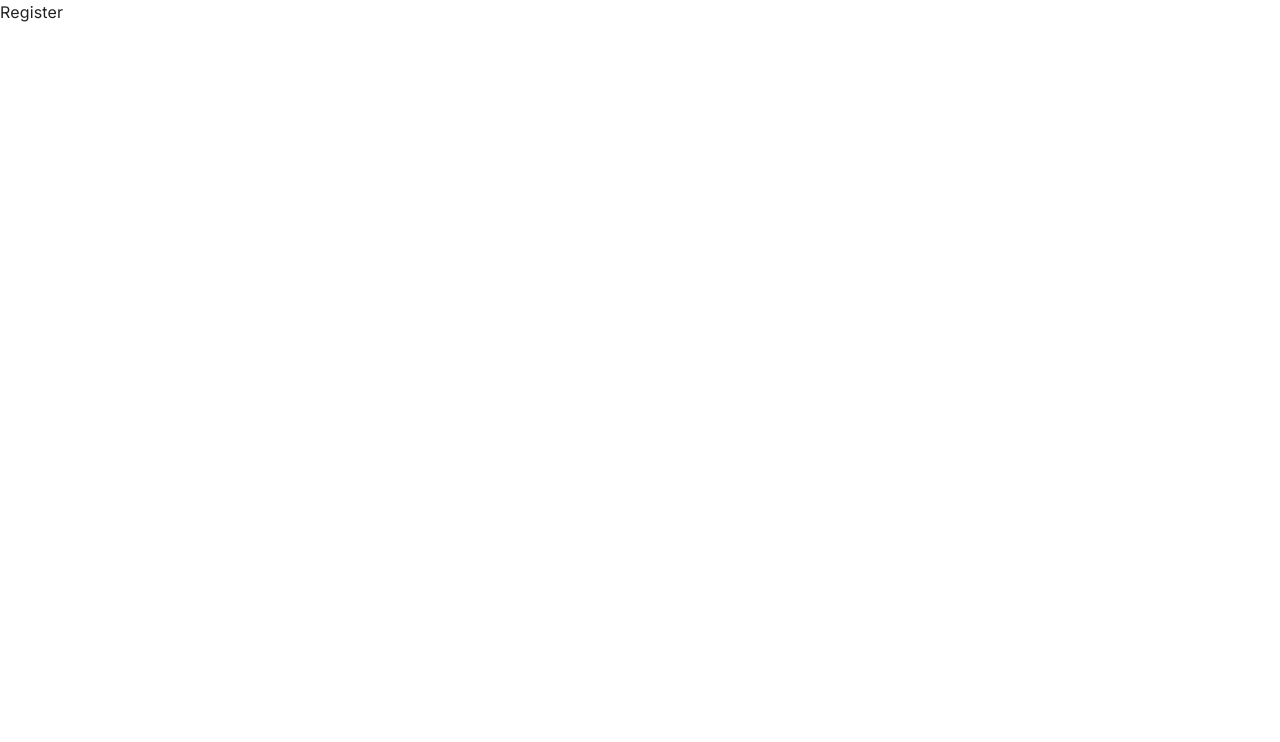
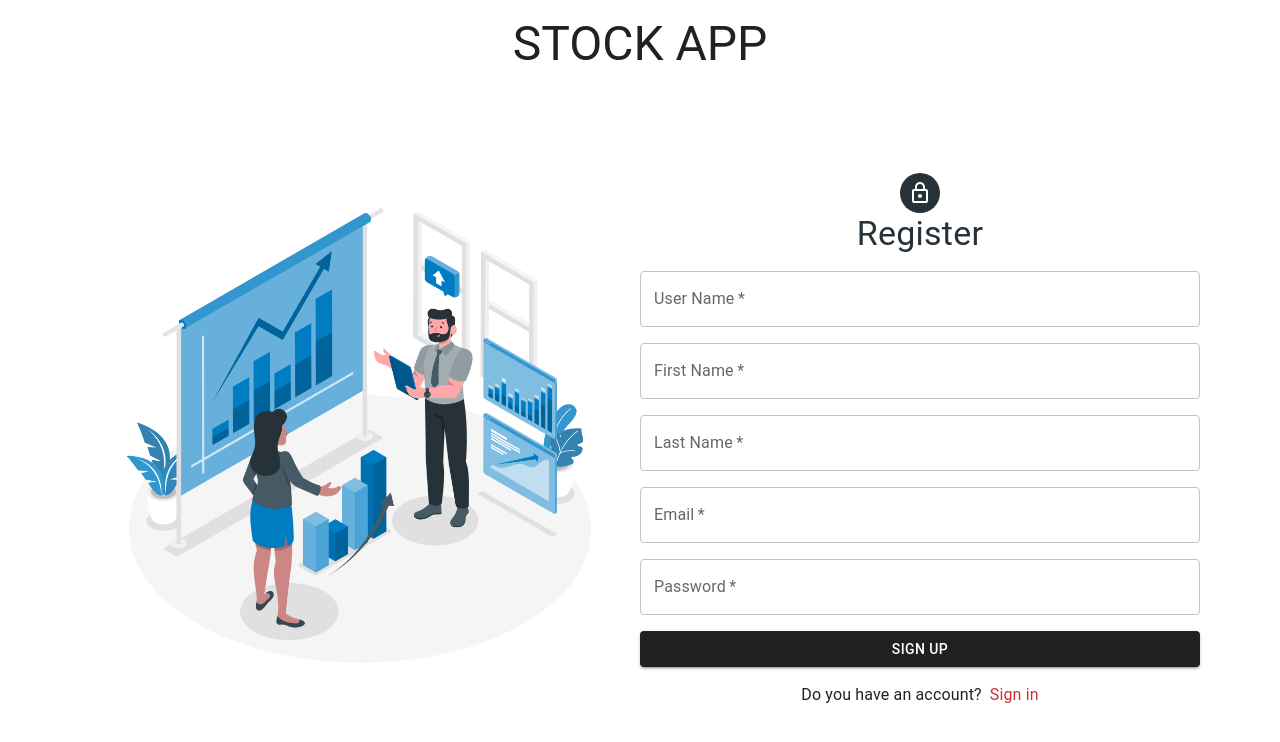
Before and after one commit to furkan-dogu/stock-app-with-nextjs, a Next.js app: page /register in a window 1280 px wide. Shown: the top 742 px of the page. Built offline with nearby package versions, Linux system fonts and the light colour scheme; no server answers.

Commit message:
register

```diff
--- a/app/(public)/register/page.jsx
+++ b/app/(public)/register/page.jsx
@@ -1,9 +1,197 @@
-import React from 'react'
+"use client";
 
-const Register = () => {
+import Avatar from "@mui/material/Avatar";
+import Button from "@mui/material/Button";
+import TextField from "@mui/material/TextField";
+import Grid from "@mui/material/Grid";
+import Box from "@mui/material/Box";
+import LockOutlinedIcon from "@mui/icons-material/LockOutlined";
+import Typography from "@mui/material/Typography";
+import Container from "@mui/material/Container";
+import { useRouter } from "next/navigation";
+import { object, string } from "yup";
+import image from "@/public/result.png";
+import Image from "next/image";
+import { Stack } from "@mui/material";
+import { Form, Formik } from "formik";
+import useAuthCalls from "@/hooks/useAuthCalls";
+
+export default function Register() {
+  const router = useRouter();
+  const { register } = useAuthCalls();
+
+  const loginSchema = object({
+    username: string().required("User name entry is mandatory."),
+    firstName: string().required("First name entry is mandatory."),
+    lastName: string().required("Last name entry is mandatory."),
+    email: string()
+      .email("Please enter a valid e-mail.")
+      .required("E-mail entry is mandatory."),
+    password: string()
+      .required("Password is mandatory.")
+      .min(8, "The password must contain at least 8 characters.")
+      .max(16, "The password must contain a maximum of 16 characters.")
+      .matches(/\d+/, "The password must contain at least one number.")
+      .matches(
+        /[a-z]/,
+        "The password must contain at least one lower case letter."
+      )
+      .matches(
+        /[A-Z]/,
+        "The password must contain at least one capital letter."
+      )
+      .matches(
+        /[@$!%*?&]+/,
+        "The password must contain at least one special character (@$!%*?&)."
+      ),
+  });
+
   return (
-    <div>Register</div>
-  )
+    <Container maxWidth="lg">
+      <Grid
+        container
+        justifyContent={"center"}
+        direction={"row-reverse"}
+        rowSpacing={2}
+        sx={{
+          height: "100vh",
+          p: 2,
+        }}
+      >
+        <Grid item xs={12} mb={3}>
+          <Typography variant="h3" color="primary" align="center">
+            STOCK APP
+          </Typography>
+        </Grid>
+        <Grid item xs={12} sm={10} md={6}>
+          <Avatar sx={{ bgcolor: "secondary.main", margin: "auto" }}>
+            <LockOutlinedIcon />
+          </Avatar>
+          <Typography
+            variant="h4"
+            align="center"
+            color={"secondary.main"}
+            mb={2}
+          >
+            Register
+          </Typography>
+          <Formik
+            initialValues={{
+              email: "",
+              password: "",
+              username: "",
+              firstName: "",
+              lastName: "",
+            }}
+            validationSchema={loginSchema}
+            onSubmit={(values, actions) => {
+              register(values);
+              actions.resetForm();
+              actions.setSubmitting(false);
+            }}
+          >
+            {({ handleChange, values, touched, errors, handleBlur }) => (
+              <Form>
+                <Box sx={{ display: "flex", flexDirection: "column", gap: 2 }}>
+                  <TextField
+                    required
+                    id="username"
+                    label="User Name"
+                    name="username"
+                    type="text"
+                    variant="outlined"
+                    value={values.username}
+                    onChange={handleChange}
+                    error={touched.username && Boolean(errors.username)}
+                    helperText={errors.username}
+                    onBlur={handleBlur}
+                  />
+                  <TextField
+                    required
+                    id="firstName"
+                    label="First Name"
+                    name="firstName"
+                    type="text"
+                    variant="outlined"
+                    value={values.firstName}
+                    onChange={handleChange}
+                    error={touched.firstName && Boolean(errors.firstName)}
+                    helperText={errors.firstName}
+                    onBlur={handleBlur}
+                  />
+                  <TextField
+                    required
+                    id="lastName"
+                    label="Last Name"
+                    name="lastName"
+                    type="text"
+                    variant="outlined"
+                    value={values.lastName}
+                    onChange={handleChange}
+                    error={touched.lastName && Boolean(errors.lastName)}
+                    helperText={errors.lastName}
+                    onBlur={handleBlur}
+                  />
+                  <TextField
+                    required
+                    id="email"
+                    label="Email"
+                    name="email"
+                    type="email"
+                    variant="outlined"
+                    value={values.email}
+                    onChange={handleChange}
+                    error={touched.email && Boolean(errors.email)}
+                    helperText={errors.email}
+                    onBlur={handleBlur}
+                  />
+                  <TextField
+                    required
+                    name="password"
+                    label="Password"
+                    type="password"
+                    id="password"
+                    variant="outlined"
+                    value={values.password}
+                    onChange={handleChange}
+                    error={touched.password && Boolean(errors.password)}
+                    helperText={errors.password}
+                    onBlur={handleBlur}
+                  />
+                  <Button type="submit" fullWidth variant="contained">
+                    Sign Up
+                  </Button>
+                  <Stack direction={"row"} justifyContent="center" spacing={1}>
+                    <Typography variant="body1">
+                      Do you have an account?
+                    </Typography>
+                    <Typography
+                      variant="body1"
+                      color={"error"}
+                      sx={{ cursor: "pointer" }}
+                      onClick={() => router.push("/")}
+                    >
+                      Sign in
+                    </Typography>
+                  </Stack>
+                </Box>
+              </Form>
+            )}
+          </Formik>
+        </Grid>
+
+        <Grid item xs={10} sm={7} md={6}>
+          <Container>
+            <Image
+              src={image}
+              alt="Stock Image"
+              layout="responsive"
+              width={"100%"}
+              height={500}
+            />
+          </Container>
+        </Grid>
+      </Grid>
+    </Container>
+  );
 }
-
-export default Register
--- a/app/page.js
+++ b/app/page.js
@@ -49,6 +49,7 @@ export default function Home() {
         container
         justifyContent={"center"}
         direction={"row-reverse"}
+        rowSpacing={2}
         sx={{
           height: "100vh",
           p: 2,
@@ -83,7 +84,7 @@ export default function Home() {
                     required
                     fullWidth
                     id="email"
-                    label="Email Address"
+                    label="Email"
                     name="email"
                     autoComplete="email"
                     autoFocus
--- a/hooks/useAuthCalls.jsx
+++ b/hooks/useAuthCalls.jsx
@@ -1,7 +1,7 @@
 import { useDispatch } from "react-redux"
 import useAxios from "./useAxios"
 import { useRouter } from "next/navigation"
-import { fetchFail, fetchStart, loginSuccess } from "@/redux/features/AuthSlice"
+import { fetchFail, fetchStart, loginSuccess, registerSuccess } from "@/redux/features/AuthSlice"
 import { toastErrorNotify, toastSuccessNotify } from "@/helpers/ToastNotify"
 
 const useAuthCalls = () => {
@@ -23,7 +23,21 @@ const useAuthCalls = () => {
         }
     }
 
-    return { login }
+    const register = async (info) => {
+        dispatch(fetchStart())
+        try {
+            const { data } = await axiosPublic.post("/auth/register", info)
+            dispatch(registerSuccess(data))
+            toastSuccessNotify("The register process is successful.")
+            router.push("/stock")
+        } catch (error) {
+            console.log(error)
+            dispatch(fetchFail())
+            toastErrorNotify("The register process failed.")
+        }
+    }
+
+    return { login, register }
 }
 
 export default useAuthCalls
--- a/redux/features/AuthSlice.jsx
+++ b/redux/features/AuthSlice.jsx
@@ -24,6 +24,12 @@ const AuthSlice = createSlice({
             state.error = false;
             state.user = payload.user.username
             state.token = payload.token
+        },
+        registerSuccess: (state, { payload }) => {
+            state.loading = false;
+            state.error = false;
+            state.user = payload.data.username
+            state.token = payload.token
         }
     }
 })
@@ -31,7 +37,8 @@ const AuthSlice = createSlice({
 export const {
     fetchStart,
     fetchFail,
-    loginSuccess
+    loginSuccess,
+    registerSuccess
 } = AuthSlice.actions
 
 export default AuthSlice.reducer
```
